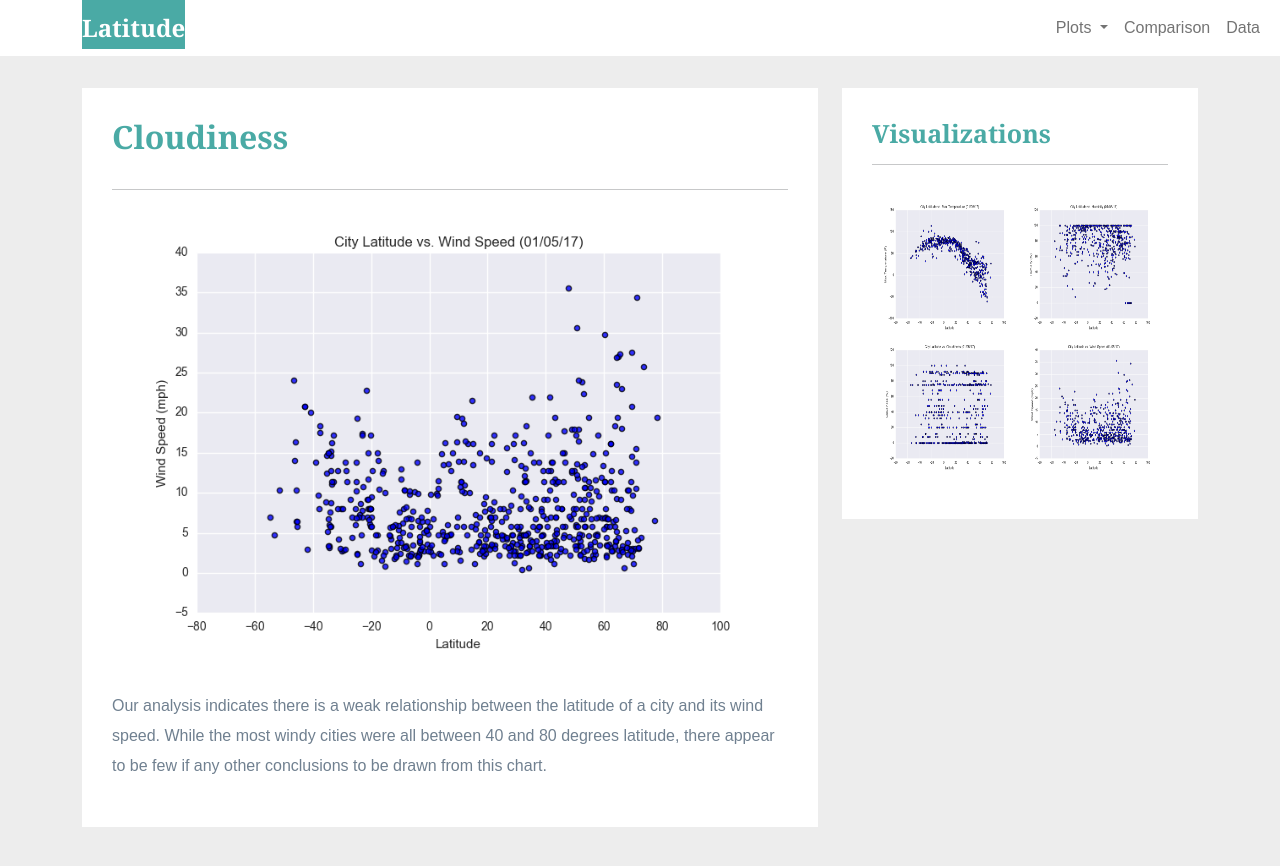
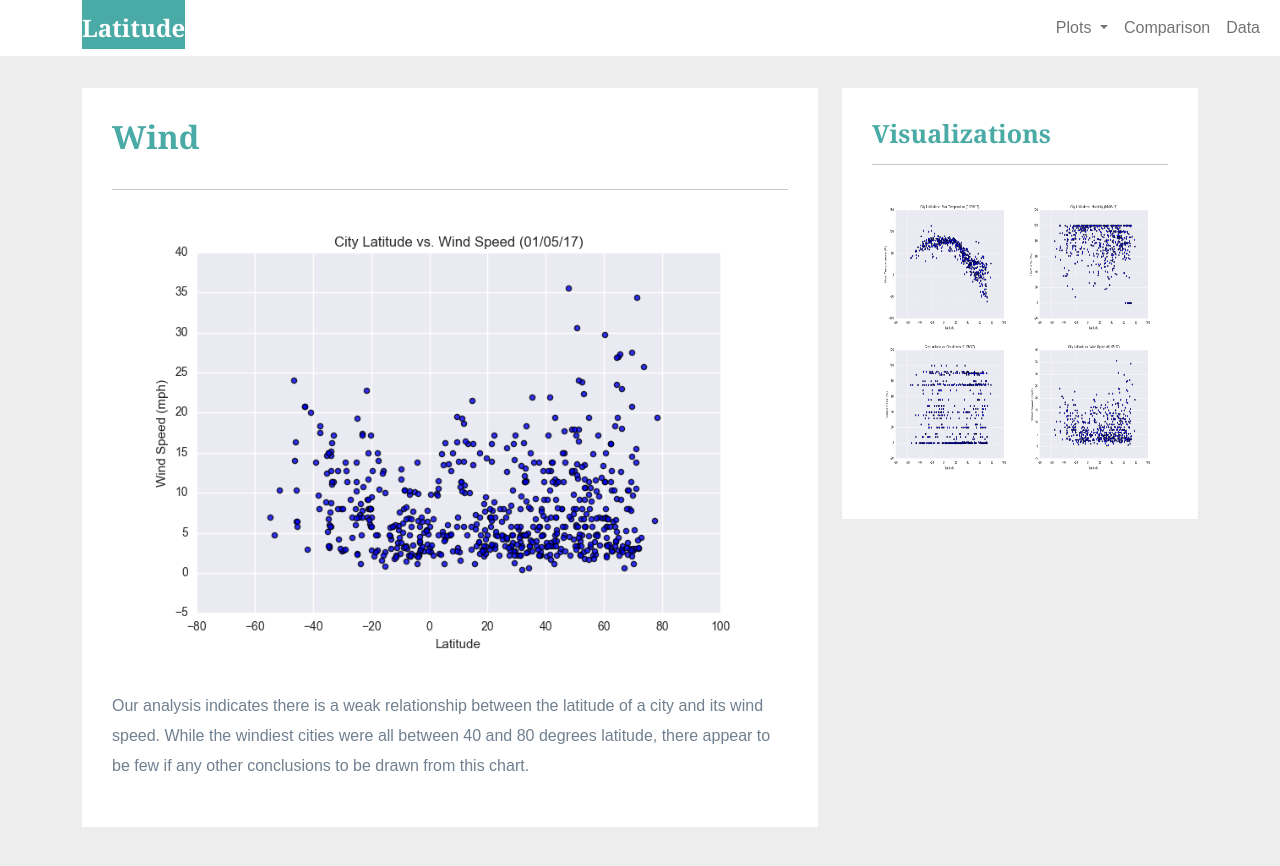
Before and after one commit to JMNugent1/Web-Design-Challenge, a plain HTML site: page visualizations/wind.html in a window 1280 px wide. Drawn offline with nearby package versions, Linux system fonts and the light colour scheme.

Commit message:
fixing titles of visualization pages

```diff
--- a/visualizations/wind.html
+++ b/visualizations/wind.html
@@ -69,11 +69,11 @@
     <section class="row">
       <div class="col-md-8">
         <article class="description-content">
-          <h1 class="description-header">Cloudiness</h1>
+          <h1 class="description-header">Wind</h1>
           <hr class="description-hr" />
           <img src="../assets/images/Fig4.png" alt="" class="img-responsive" />
           <p>Our analysis indicates there is a weak relationship between the latitude of a city and its wind speed.
-            While the most windy cities were all between 40 and 80 degrees latitude, there appear
+            While the windiest cities were all between 40 and 80 degrees latitude, there appear
             to be few if any other conclusions to be drawn from this chart.</p>
         </article>
       </div>
```
Also changed, not shown: visualizations/humidity.html (+1 -1 lines), visualizations/temp.html (+1 -1 lines).
